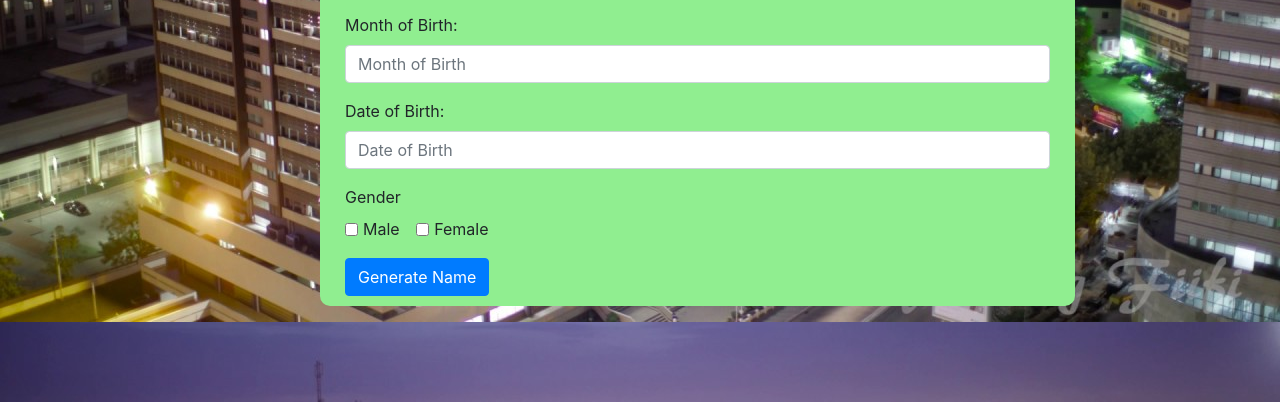
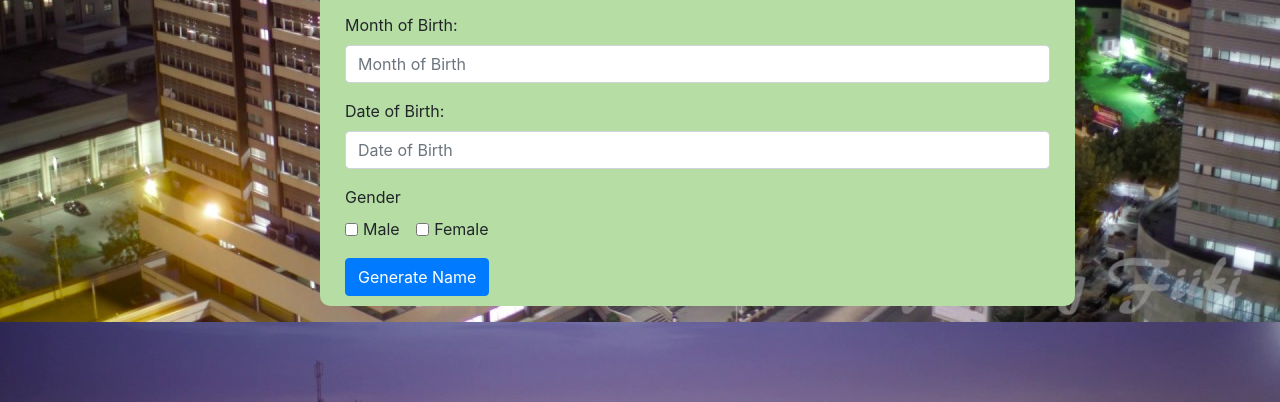
Before and after one commit to Kabu1/akanname, a plain HTML site: page index.html in a window 1280 px wide. Shown: the part 398-800 px from the top of the page. Drawn offline with Linux system fonts and the light colour scheme.

Commit message:
Changed color of jumbotron

```diff
--- a/css/styles.css
+++ b/css/styles.css
@@ -6,7 +6,7 @@ body{
   text-align: center;
 }
 .overlay{
-  background-color: lightgreen;
+  background-color: rgb(181,221,164);
   margin-left: 25%;
   margin-right: 16%;
   border-radius: 10px;
```
